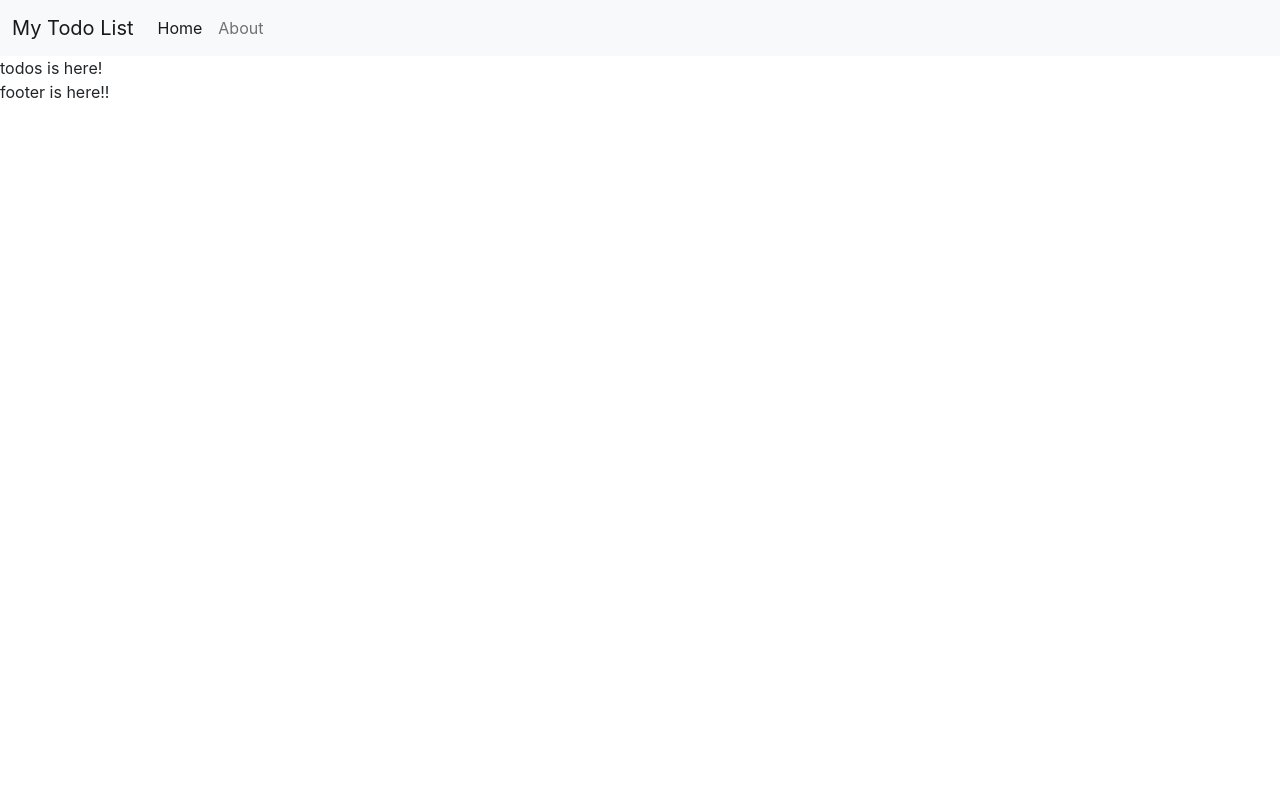
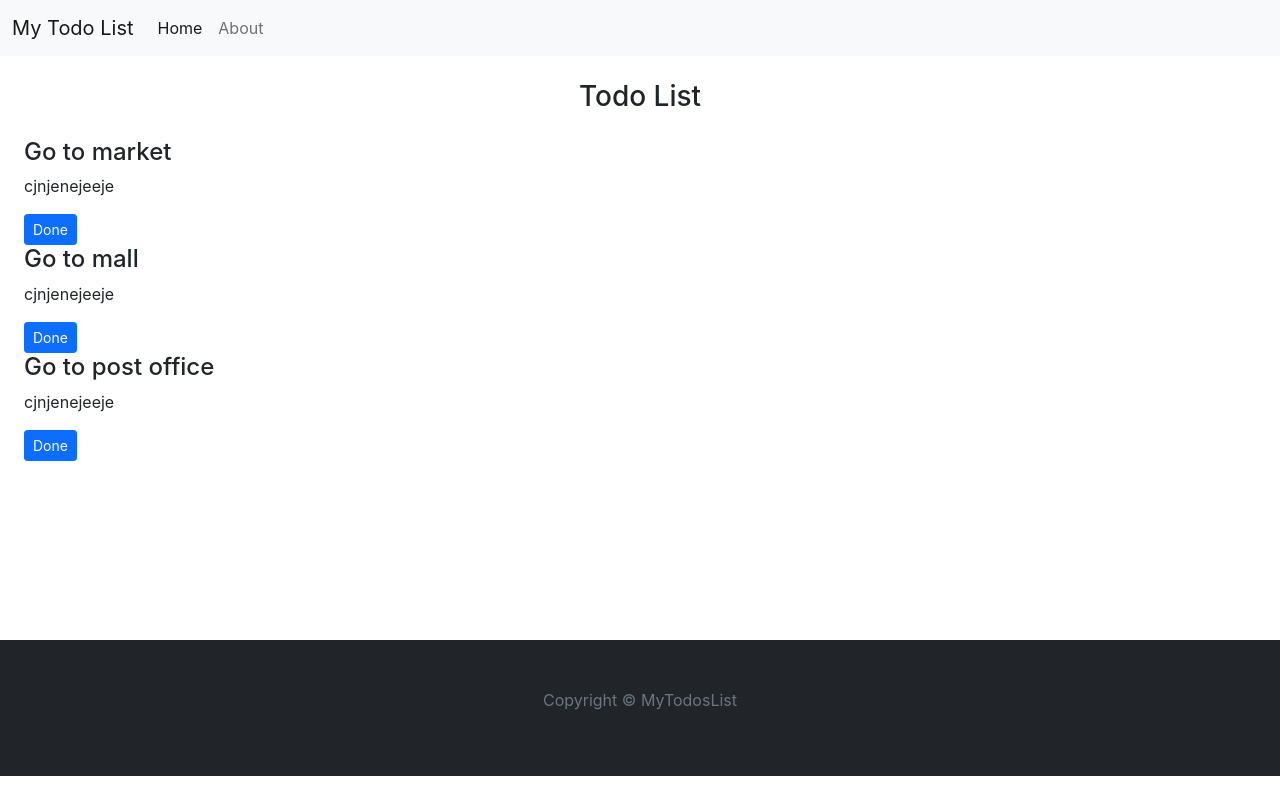
Before and after one commit to harshittaaa/todos-list, a React (Create React App) app: page / in a window 1280 px wide. Built offline with nearby package versions, Linux system fonts and the light colour scheme.

Commit message:
added done button

```diff
--- a/src/App.js
+++ b/src/App.js
@@ -3,12 +3,40 @@
 import Header from './Components/Header';
 import Todos from './Components/Todos';
 import Footer from './Components/Footer';
+import React, {useState} from 'react';
 
 function App() {
+
+  const onDone=(todo)=>{
+    console.log("I am done",todo);
+    /* let index = todos.indexOf(todo);
+    todos.splice(index,1); */
+    setTodos(todos.filter((e)=>{
+      return e!==todo;
+    }));
+  };
+const [todos, setTodos] = useState([
+  {
+    sno: 1,
+    todo: "Go to market",
+    desc: "cjnjenejeeje"
+  },
+  {
+    sno: 2,
+    todo: "Go to mall",
+    desc: "cjnjenejeeje"
+  },
+  {
+    sno: 3,
+    todo: "Go to post office",
+    desc: "cjnjenejeeje"
+  }
+]);
+
   return (
     <>
-      <Header title="My Todo List"/>
-      <Todos/>
+      <Header title="My Todo List" searchBar={false}/>
+      <Todos todos={todos} onDone={onDone}/>
       <Footer/>
     </>
 
--- a/src/Components/Footer.js
+++ b/src/Components/Footer.js
@@ -1,10 +1,18 @@
 import React from 'react'
+//import {style} from 'react';
 
 const Footer = () => {
+    let footerStyle={
+        position: 'absolute',
+        top: '80vh',
+        width: '100%'
+    };
     return (
-        <div>
-            footer is here!!
-        </div>
+        <footer className="bg-dark text-muted" style={footerStyle}>
+            <p className="text-center p-5">
+                Copyright &copy; MyTodosList
+            </p>
+        </footer>
     )
 }
 
--- a/src/Components/Header.js
+++ b/src/Components/Header.js
@@ -5,27 +5,27 @@
 export default function Header(props) {
     return (
         <div>
-            <nav class="navbar navbar-expand-lg navbar-light bg-light" fixed="top">
-  <div class="container-fluid">
-    <a class="navbar-brand" href="#">{props.title}</a>
-    <button class="navbar-toggler" type="button" data-bs-toggle="collapse" data-bs-target="#navbarSupportedContent" aria-controls="navbarSupportedContent" aria-expanded="false" aria-label="Toggle navigation">
-      <span class="navbar-toggler-icon"></span>
+            <nav className="navbar navbar-expand-lg navbar-light bg-light" fixed="top">
+  <div className="container-fluid">
+    <a className="navbar-brand" href="www.">{props.title}</a>
+    <button className="navbar-toggler" type="button" data-bs-toggle="collapse" data-bs-target="#navbarSupportedContent" aria-controls="navbarSupportedContent" aria-expanded="false" aria-label="Toggle navigation">
+      <span className="navbar-toggler-icon"></span>
     </button>
-    <div class="collapse navbar-collapse" id="navbarSupportedContent">
-      <ul class="navbar-nav me-auto mb-2 mb-lg-0">
-        <li class="nav-item">
-          <a class="nav-link active" aria-current="page" href="#">Home</a>
+    <div className="collapse navbar-collapse" id="navbarSupportedContent">
+      <ul className="navbar-nav me-auto mb-2 mb-lg-0">
+        <li className="nav-item">
+          <a className="nav-link active" aria-current="page" href="www.">Home</a>
         </li>
-        <li class="nav-item">
-          <a class="nav-link" href="#">About</a>
+        <li className="nav-item">
+          <a className="nav-link" href="w...">About</a>
         </li>
 
 
       </ul>
       {props.searchBar &&
-         <form class="d-flex">
-        <input class="form-control me-2" type="search" placeholder="Search" aria-label="Search"/>
-        <button class="btn btn-outline-success" type="submit">Search</button>
+         <form className="d-flex">
+        <input className="form-control me-2" type="search" placeholder="Search" aria-label="Search"/>
+        <button className="btn btn-outline-success" type="submit">Search</button>
       </form>}
     </div>
   </div>
@@ -35,8 +35,8 @@
 }
 
 Header.defaultProps={
-  title: "Your Title here"
-  //searchBar: true
+  title: "Your Title here",
+  searchBar: true
 }
 
 Header.propTypes={
--- a/src/Components/TodoItem.js
+++ b/src/Components/TodoItem.js
@@ -1,9 +1,13 @@
 import React from 'react';
 
-export const TodoItem = () => {
+const TodoItem = ({todo, onDone}) => {
     return (
         <div>
-
+            <h4>{todo.todo}</h4>
+            <p>{todo.desc}</p>
+            <button className="btn btn-sm btn-primary" onClick={()=>onDone(todo)}>Done</button>
         </div>
     )
-}
+};
+
+export default TodoItem;
--- a/src/Components/Todos.js
+++ b/src/Components/Todos.js
@@ -1,9 +1,16 @@
-import React from 'react'
+import React from 'react';
+import TodoItem from './TodoItem';
 
-const Todos = () => {
+const Todos = (props) => {
     return (
-        <div>
-            todos is here!
+        <div className="m-4">
+            <h3 className="text-center my-4"> Todo List</h3>
+            {props.todos.length===0? "No todos added" :
+            props.todos.map((todo)=>{
+                return <TodoItem todo={todo} key={todo.sno} onDone={props.onDone}></TodoItem>
+            })
+            }
+
         </div>
     )
 }
```
Also changed, not shown: src/Components/AddTodo.js (added).
